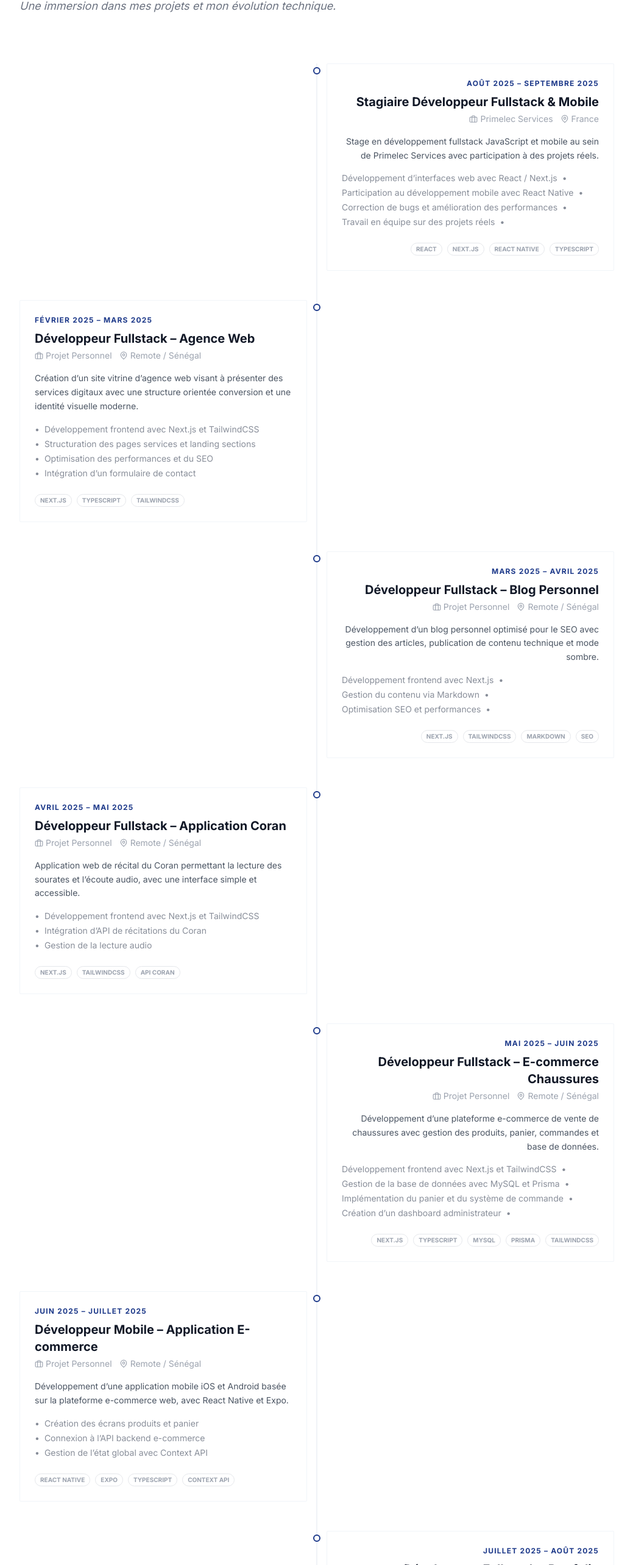
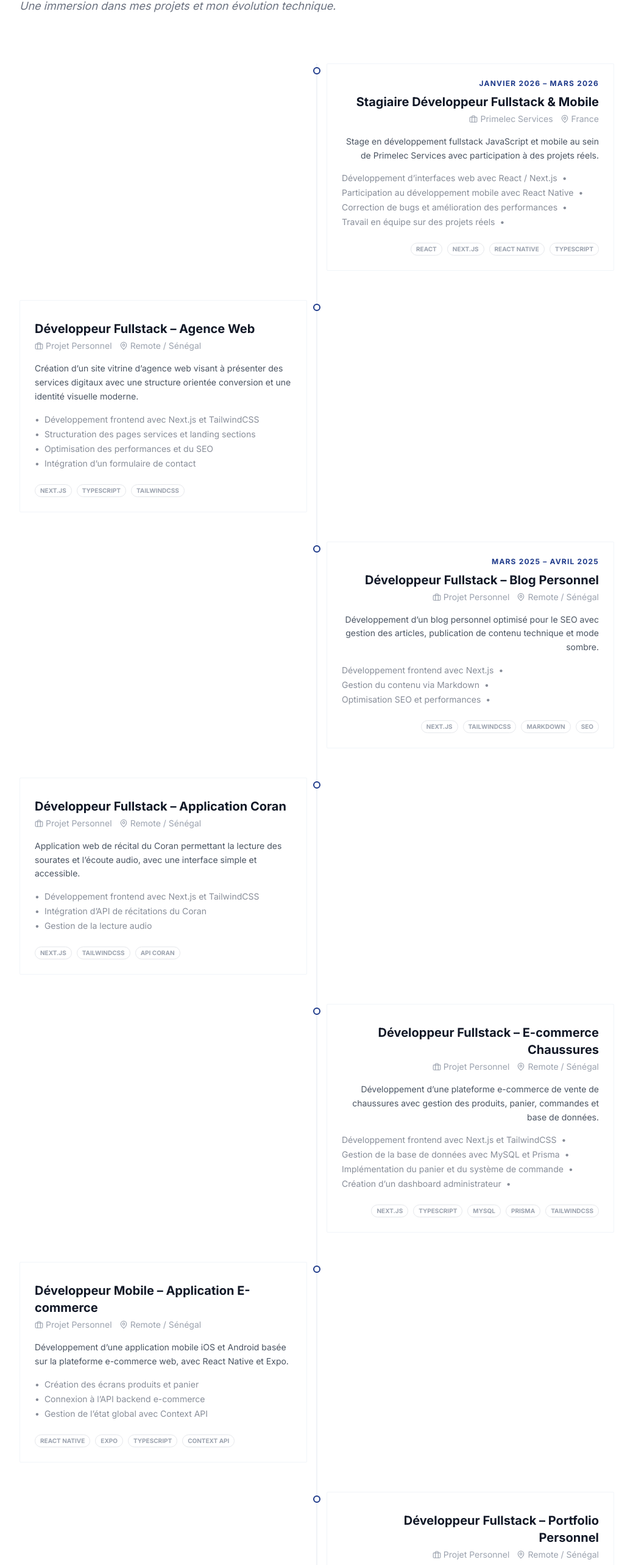
Before and after one commit to Bamba24/portofolio, a React (Vite) app: page / in a window 1280 px wide. Shown: the part 2599-5165 px from the top of the page at 61% size, without its empty margins (120-1159 px from the left). Built offline with nearby package versions, Linux system fonts and the light colour scheme.

Commit message:
update du  date des projets

```diff
--- a/src/components/Experience.tsx
+++ b/src/components/Experience.tsx
@@ -12,7 +12,7 @@ export default function Experience() {
   titleEn: "Fullstack & Mobile Developer Intern",
   company: "Primelec Services",
   location: "France",
-  period: "Août 2025 – Septembre 2025",
+  period: "Janvier 2026 – Mars 2026",
   type: "Stage",
   descriptionFr:
     "Stage en développement fullstack JavaScript et mobile au sein de Primelec Services avec participation à des projets réels.",
@@ -37,7 +37,6 @@ export default function Experience() {
     titleEn: "Fullstack Developer – Web Agency",
     company: "Projet Personnel",
     location: "Remote / Sénégal",
-    period: "Février 2025 – Mars 2025",
     type: "Projet",
     descriptionFr:
       "Création d’un site vitrine d’agence web visant à présenter des services digitaux avec une structure orientée conversion et une identité visuelle moderne.",
@@ -85,7 +84,6 @@ export default function Experience() {
     titleEn: "Fullstack Developer – Quran Application",
     company: "Projet Personnel",
     location: "Remote / Sénégal",
-    period: "Avril 2025 – Mai 2025",
     type: "Projet",
     descriptionFr:
       "Application web de récital du Coran permettant la lecture des sourates et l’écoute audio, avec une interface simple et accessible.",
@@ -108,7 +106,6 @@ export default function Experience() {
     titleEn: "Fullstack Developer – Shoes E-Commerce",
     company: "Projet Personnel",
     location: "Remote / Sénégal",
-    period: "Mai 2025 – Juin 2025",
     type: "Projet",
     descriptionFr:
       "Développement d’une plateforme e-commerce de vente de chaussures avec gestion des produits, panier, commandes et base de données.",
@@ -133,7 +130,6 @@ export default function Experience() {
     titleEn: "Mobile Developer – E-Commerce Mobile App",
     company: "Projet Personnel",
     location: "Remote / Sénégal",
-    period: "Juin 2025 – Juillet 2025",
     type: "Projet",
     descriptionFr:
       "Développement d’une application mobile iOS et Android basée sur la plateforme e-commerce web, avec React Native et Expo.",
@@ -156,7 +152,6 @@ export default function Experience() {
     titleEn: "Fullstack Developer – Personal Portfolio",
     company: "Projet Personnel",
     location: "Remote / Sénégal",
-    period: "Juillet 2025 – Août 2025",
     type: "Projet",
     descriptionFr:
       "Création de mon portfolio personnel afin de présenter mes projets, expériences et compétences en développement web et mobile.",
--- a/src/components/Projects.tsx
+++ b/src/components/Projects.tsx
@@ -1,5 +1,5 @@
 import { useContext, useState } from 'react';
-import { ExternalLink, Smartphone, Globe, Code, ArrowUpRight } from 'lucide-react';
+import { Smartphone, Globe, Code, ArrowUpRight } from 'lucide-react';
 import { LangueContext } from '../context/langueContext';
 import { motion, AnimatePresence } from "framer-motion";
 
```
